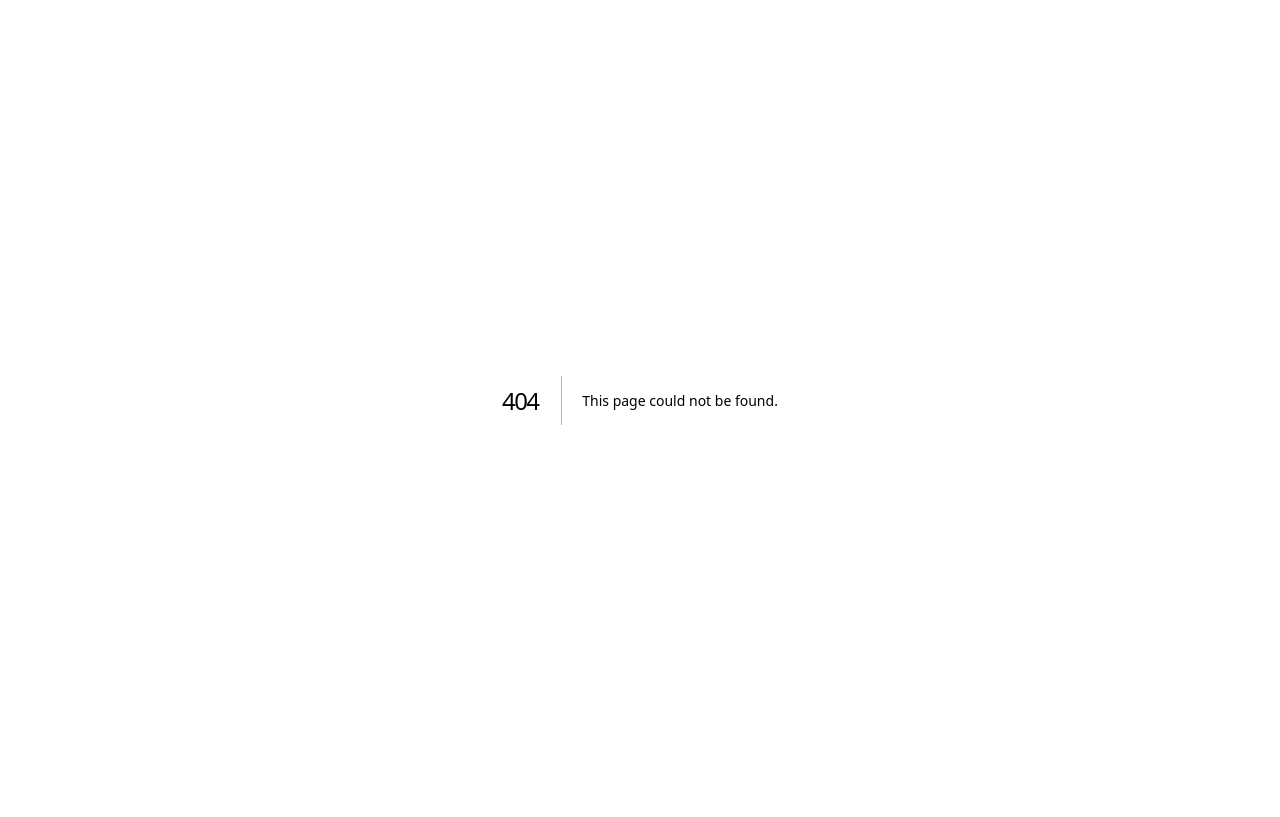
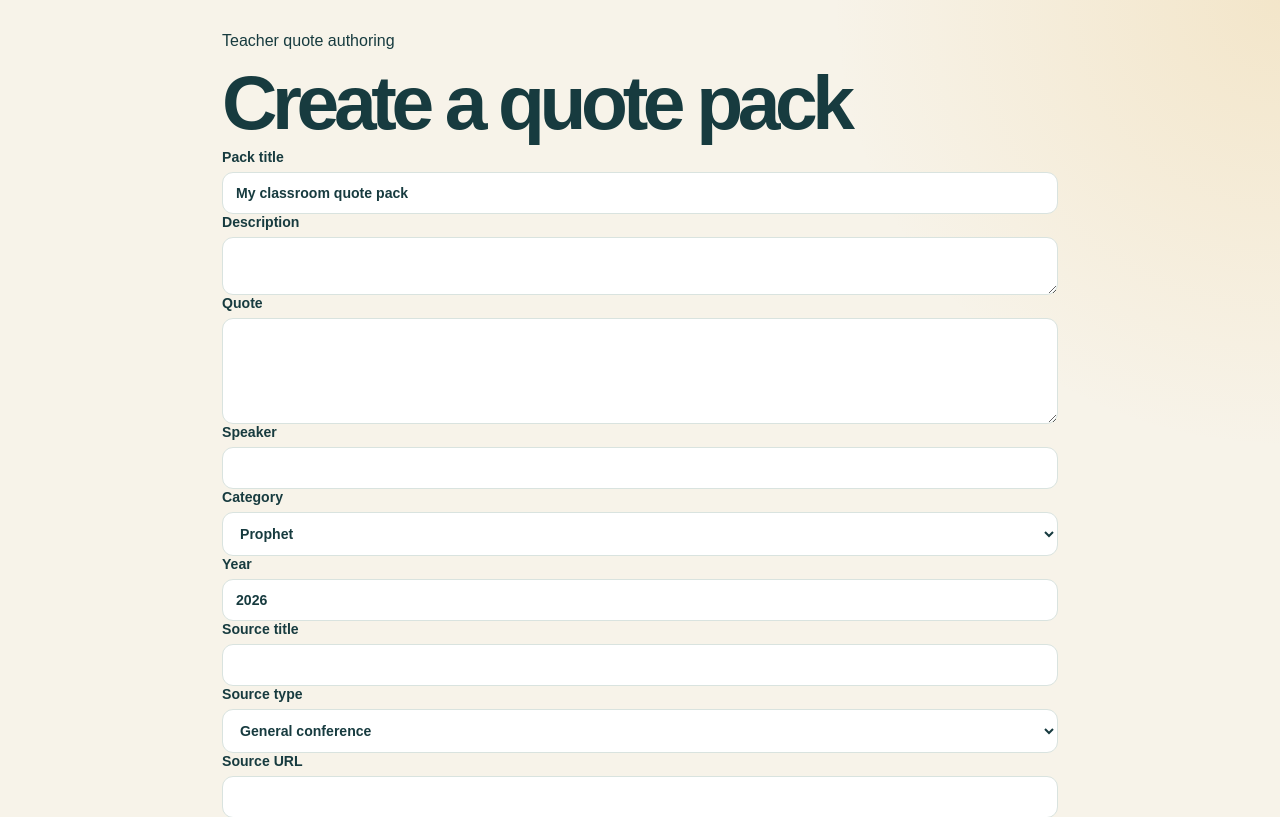
Before and after one commit to walker2023-glitch/Princess_or_Prophet, a Next.js app: page /teacher/quote-packs/new in a window 1280 px wide. Before the commit this address had no page. Shown: the top 817 px of the page. Built offline with nearby package versions, Linux system fonts and the light colour scheme.

Commit message:
feat: add persistent quote pack form

```diff
--- /dev/null
+++ b/app/teacher/quote-packs/new/page.tsx
@@ -0,0 +1,87 @@
+"use client";
+
+import { FormEvent, useState } from "react";
+import { useRouter } from "next/navigation";
+import { generateQuestionDrafts, type QuestionDraft } from "../../../../lib/domain/question-generation";
+import { defaultQuote, quoteSchema, type Quote, type SpeakerCategory, type SourceType } from "../../../../lib/domain/quote-schema";
+import { saveQuotePack } from "../../../../lib/data/quote-pack-repository";
+
+export default function NewQuotePackPage() {
+  const router = useRouter();
+  const [title, setTitle] = useState("My classroom quote pack");
+  const [description, setDescription] = useState("");
+  const [quote, setQuote] = useState<Quote>(defaultQuote);
+  const [drafts, setDrafts] = useState<QuestionDraft[]>([]);
+  const [message, setMessage] = useState("");
+
+  function updateField<K extends keyof Quote>(field: K, value: Quote[K]) {
+    setQuote((current) => ({ ...current, [field]: value }));
+  }
+
+  function generate(event: FormEvent) {
+    event.preventDefault();
+    const result = quoteSchema.safeParse(quote);
+    if (!result.success) {
+      setMessage(result.error.issues[0]?.message ?? "Check the quote.");
+      return;
+    }
+    setDrafts(generateQuestionDrafts(result.data));
+    setMessage("Review the generated questions before saving.");
+  }
+
+  async function save(event: FormEvent) {
+    event.preventDefault();
+    if (drafts.length === 0) {
+      setMessage("Generate and review the questions first.");
+      return;
+    }
+    if (drafts.some((draft) => !draft.reviewed)) {
+      setMessage("Mark every generated question as teacher reviewed first.");
+      return;
+    }
+
+    try {
+      await saveQuotePack({ title, description, quote, drafts });
+      router.push("/teacher");
+    } catch (error) {
+      setMessage(error instanceof Error ? error.message : "Could not save quote pack.");
+    }
+  }
+
+  return (
+    <main style={{ maxWidth: 900, margin: "0 auto", padding: 32, color: "#173b3f" }}>
+      <p>Teacher quote authoring</p>
+      <h1>Create a quote pack</h1>
+      <form onSubmit={generate}>
+        <label>Pack title<input value={title} onChange={(event) => setTitle(event.target.value)} required /></label>
+        <label>Description<textarea value={description} onChange={(event) => setDescription(event.target.value)} /></label>
+        <label>Quote<textarea rows={5} value={quote.text} onChange={(event) => updateField("text", event.target.value)} required /></label>
+        <label>Speaker<input value={quote.speakerName} onChange={(event) => updateField("speakerName", event.target.value)} required /></label>
+        <label>Category<select value={quote.speakerCategory} onChange={(event) => updateField("speakerCategory", event.target.value as SpeakerCategory)}><option value="prophet">Prophet</option><option value="princess">Princess</option><option value="other_real_person">Other real person</option><option value="other_fictional_character">Other fictional character</option></select></label>
+        <label>Year<input type="number" value={quote.year} onChange={(event) => updateField("year", Number(event.target.value))} required /></label>
+        <label>Source title<input value={quote.sourceTitle} onChange={(event) => updateField("sourceTitle", event.target.value)} required /></label>
+        <label>Source type<select value={quote.sourceType} onChange={(event) => updateField("sourceType", event.target.value as SourceType)}><option value="general_conference">General conference</option><option value="church_talk">Church talk</option><option value="scripture">Scripture</option><option value="movie">Movie</option><option value="book">Book</option><option value="interview">Interview</option><option value="other">Other</option></select></label>
+        <label>Source URL<input type="url" value={quote.sourceUrl} onChange={(event) => updateField("sourceUrl", event.target.value)} /></label>
+        <label>Explanation<textarea value={quote.explanation} onChange={(event) => updateField("explanation", event.target.value)} /></label>
+        <button type="submit">Generate questions</button>
+      </form>
+
+      {message && <p>{message}</p>}
+
+      {drafts.length > 0 && (
+        <form onSubmit={save}>
+          <h2>Review before saving</h2>
+          {drafts.map((draft, index) => (
+            <fieldset key={draft.id} style={{ margin: "16px 0", padding: 16 }}>
+              <legend>{draft.type}</legend>
+              <p>{draft.prompt}</p>
+              {draft.options.map((option, optionIndex) => <input key={optionIndex} value={option} readOnly aria-label={"Option " + (optionIndex + 1)} />)}
+              <label><input type="checkbox" checked={draft.reviewed} onChange={(event) => setDrafts((current) => current.map((item, itemIndex) => itemIndex === index ? { ...item, reviewed: event.target.checked } : item))} /> Teacher reviewed</label>
+            </fieldset>
+          ))}
+          <button type="submit">Save quote pack</button>
+        </form>
+      )}
+    </main>
+  );
+}
```
